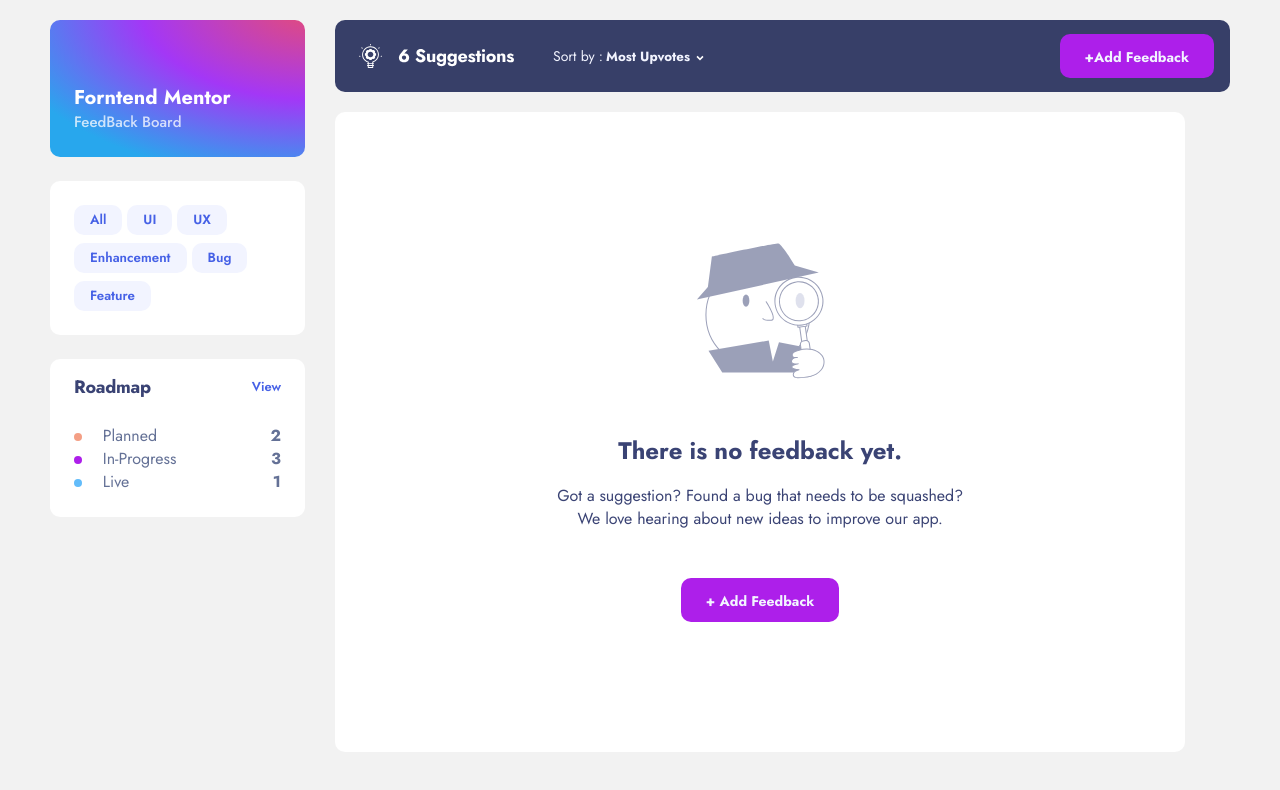
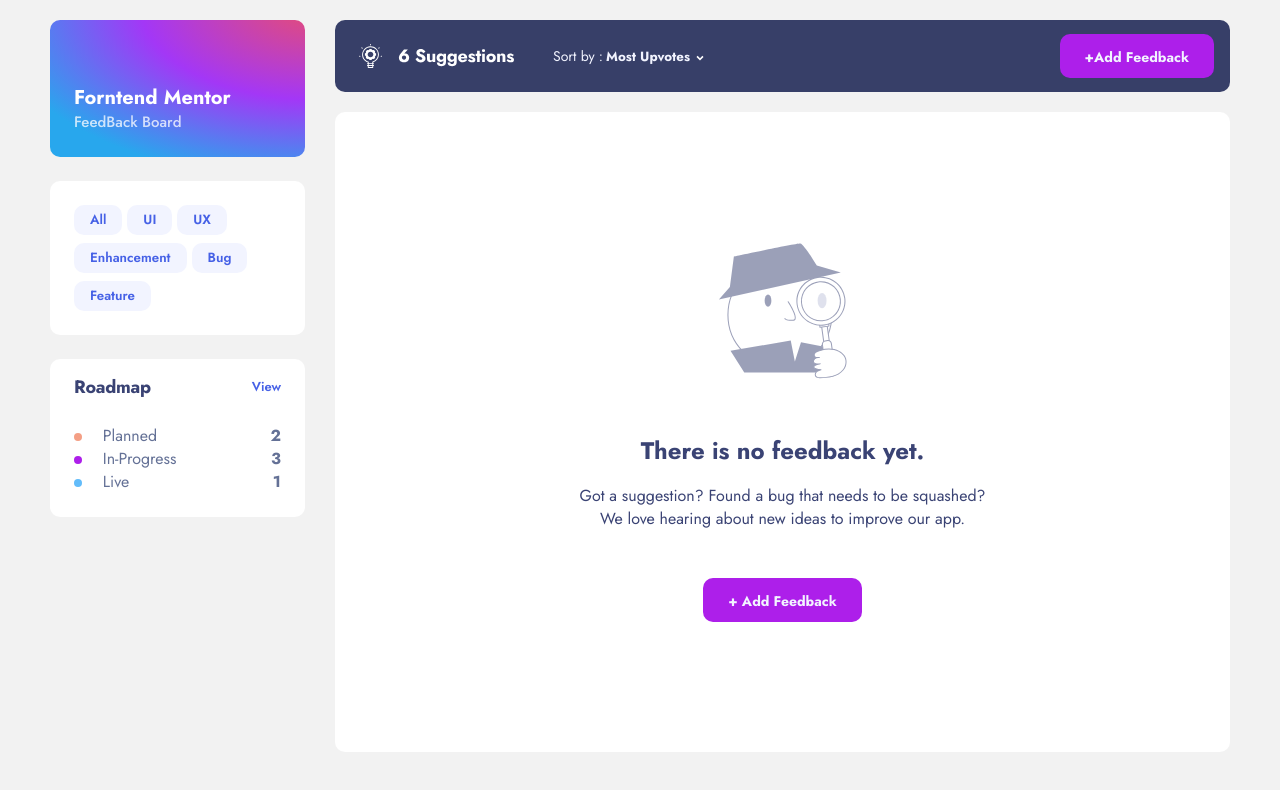
Before and after one commit to SMwebdeveloper/feedback-app, a Vue app: page / in a window 1280 px wide. Shown: the top 790 px of the page. Built offline with nearby package versions, Linux system fonts and the light colour scheme.

Commit message:
notfound page error width

```diff
--- a/src/assets/scss/layouts/_notFound.scss
+++ b/src/assets/scss/layouts/_notFound.scss
@@ -1,6 +1,6 @@
 .notFound {
     margin-top: 2rem;
-    width:95%;
+    width:100%;
     height: 80vh;
     background-color: $color-bg;
     border-radius: 1rem;
```
